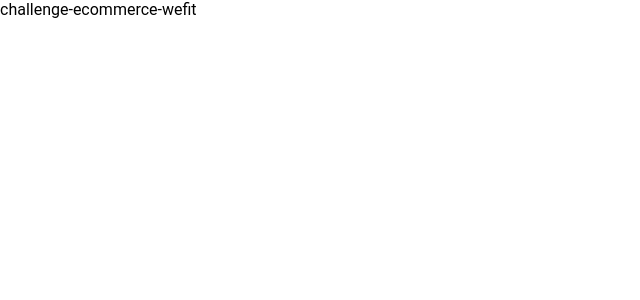
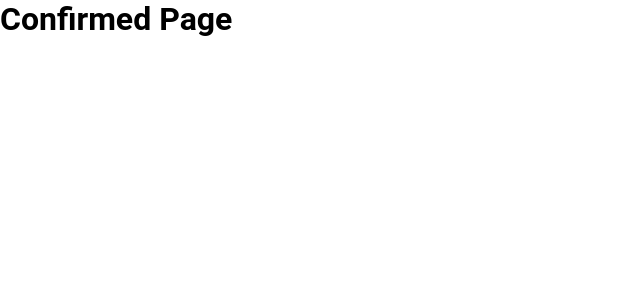
Before and after one commit to allanncruz/challenge-ecommerce-wefit, a React (Create React App) app: page /pedido-confirmado in a window 1280 px wide. Shown: the top 300 px of the page, without its empty margins (0-640 px from the left). Built offline with nearby package versions, Linux system fonts and the light colour scheme.

Commit message:
feat: config and create routers

```diff
--- a/package.json
+++ b/package.json
@@ -12,6 +12,7 @@
     "@types/react-dom": "^18.2.22",
     "react": "^18.2.0",
     "react-dom": "^18.2.0",
+    "react-router-dom": "^6.22.3",
     "react-scripts": "5.0.1",
     "styled-components": "^6.1.8",
     "typescript": "^4.9.5",
--- a/src/App.tsx
+++ b/src/App.tsx
@@ -1,9 +1,17 @@
+import {Routes, Route, BrowserRouter } from 'react-router-dom';
+import Home from './pages/Home';
+import Cart from './pages/Cart';
+import Confirmed from './pages/Confirmed';
 
 function App() {
   return (
-    <>
-      challenge-ecommerce-wefit
-    </>
+      <BrowserRouter>
+        <Routes>
+          <Route path="/" element={<Home />} />
+          <Route path="/carrinho" element={<Cart />} />
+          <Route path="/pedido-confirmado" element={<Confirmed />} />
+        </Routes>
+      </BrowserRouter>
   );
 }
 
--- /dev/null
+++ b/src/pages/Cart/index.tsx
@@ -0,0 +1,9 @@
+const Cart = () => {
+  return (
+    <div>
+      <h1>Cart Page</h1>
+    </div>
+  );
+}
+
+export default Cart;
--- /dev/null
+++ b/src/pages/Confirmed/index.tsx
@@ -0,0 +1,9 @@
+const Confirmed = () => {
+  return (
+    <div>
+      <h1>Confirmed Page</h1>
+    </div>
+  );
+}
+
+export default Confirmed;
--- /dev/null
+++ b/src/pages/Home/index.tsx
@@ -0,0 +1,9 @@
+const Home = () => {
+  return (
+    <div>
+      <h1>Home Page</h1>
+    </div>
+  );
+}
+
+export default Home;
```
Also changed, not shown: 1 other file (tests, documents, lock files or other folders).
